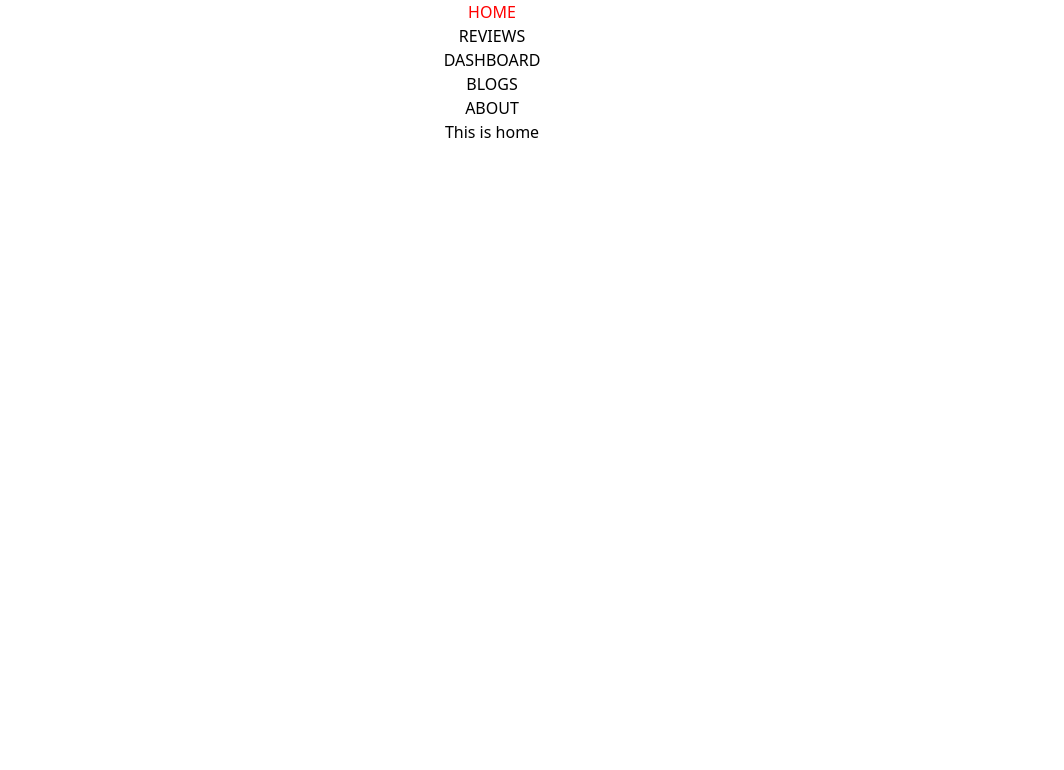
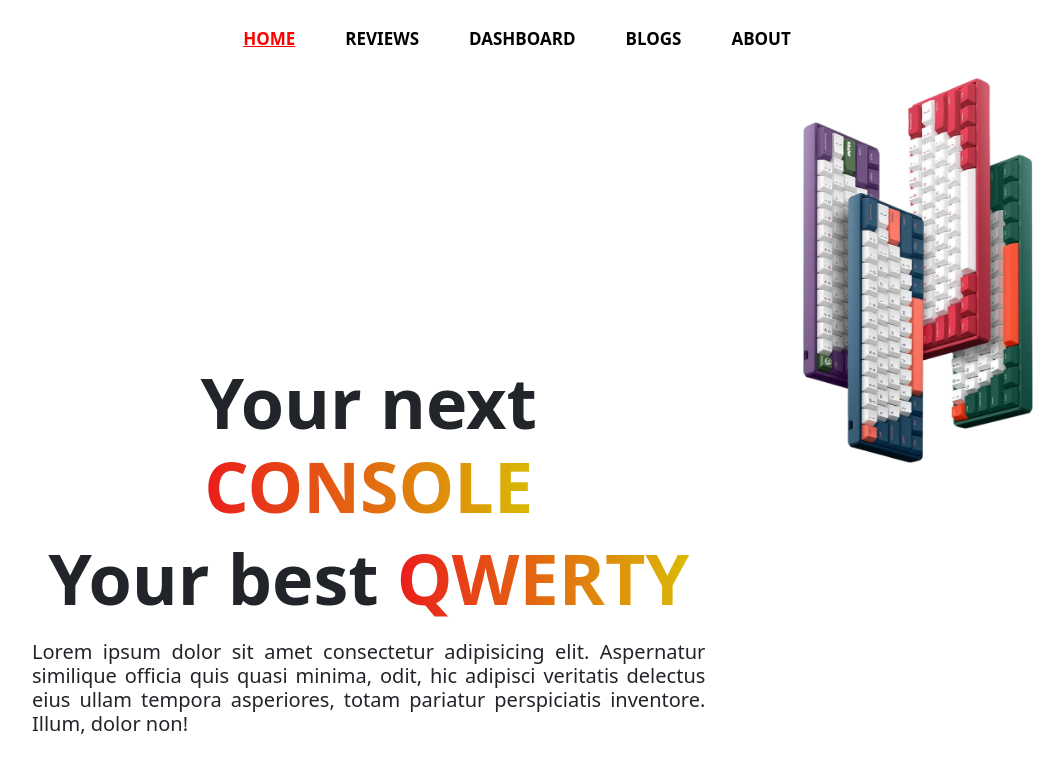
Before and after one commit to MehruzSaif/QWERTY-analysis, a React (Create React App) app: page / in a window 1280 px wide. Shown: the top 770 px of the page, without its empty margins (148-1212 px from the left). Built offline with nearby package versions, Linux system fonts and the light colour scheme.

Commit message:
added home page

```diff
--- a/package.json
+++ b/package.json
@@ -6,7 +6,9 @@
     "@testing-library/jest-dom": "^5.16.3",
     "@testing-library/react": "^12.1.4",
     "@testing-library/user-event": "^13.5.0",
+    "bootstrap": "^5.1.3",
     "react": "^18.0.0",
+    "react-bootstrap": "^2.2.2",
     "react-dom": "^18.0.0",
     "react-router-dom": "^6.3.0",
     "react-scripts": "5.0.0",
--- a/src/components/CustomLink/CustomLink.css
+++ b/src/components/CustomLink/CustomLink.css
@@ -0,0 +1,3 @@
+.custom-link {
+    margin-right: 20px;
+}
--- a/src/components/CustomLink/CustomLink.js
+++ b/src/components/CustomLink/CustomLink.js
@@ -8,7 +8,7 @@ function CustomLink({ children, to, ...props }) {
     return (
         <div>
             <Link
-                style={{ color: match ? 'red' : 'black' }}
+                style={{ color: match ? 'red' : 'black', textDecoration: match ? "underline" : "none" }}
                 to={to}
                 {...props}
             >
--- a/src/components/Header/Header.css
+++ b/src/components/Header/Header.css
@@ -0,0 +1,11 @@
+.nav-bar {
+    display: flex;
+    justify-content: center;
+    padding: 10px;
+}
+
+.custom-link {
+    margin-left: 50px;
+    font-weight: 700;
+    font-size: 17px;
+}
--- a/src/components/Header/Header.js
+++ b/src/components/Header/Header.js
@@ -1,15 +1,16 @@
 import React from 'react';
 import CustomLink from '../CustomLink/CustomLink';
+import './Header.css';
 
 const Header = () => {
     return (
         <div>
-            <nav className='navbar'>
-                <CustomLink to="/">HOME</CustomLink>
-                <CustomLink to="/reviews">REVIEWS</CustomLink>
-                <CustomLink to="/dashboard">DASHBOARD</CustomLink>
-                <CustomLink to="/blogs">BLOGS</CustomLink>
-                <CustomLink to="/about">ABOUT</CustomLink>
+            <nav className='container nav-bar mt-3'>
+                <CustomLink className='custom-link' to="/">HOME</CustomLink>
+                <CustomLink className='custom-link' to="/reviews">REVIEWS</CustomLink>
+                <CustomLink className='custom-link' to="/dashboard">DASHBOARD</CustomLink>
+                <CustomLink className='custom-link' to="/blogs">BLOGS</CustomLink>
+                <CustomLink className='custom-link' to="/about">ABOUT</CustomLink>
             </nav>
         </div>
     );
--- a/src/components/Home/Home.css
+++ b/src/components/Home/Home.css
@@ -0,0 +1,32 @@
+.product-container {
+    display: grid;
+    grid-template-columns: 2fr 1fr;
+}
+
+.written-container {
+    margin-left: 180px;
+    align-items: center;
+    justify-content: center;
+    margin-top: 250px;
+}
+
+.written-container h1 {
+    font-size: 70px;
+    font-weight: 900;
+}
+
+.written-container h5 {
+    margin-top: 20px;
+    text-align: justify;
+}
+
+.written-container span {
+    background: linear-gradient(to right, #eb1c1c, #daba05);
+    background-clip: text;
+    -webkit-text-fill-color: transparent;
+}
+
+.img-container img {
+    border-radius: 10px;
+    margin-top: -50px;
+}
--- a/src/components/Home/Home.js
+++ b/src/components/Home/Home.js
@@ -1,9 +1,19 @@
 import React from 'react';
+import './Home.css';
+import img1 from '../images/keyboard-home.png';
 
 const Home = () => {
     return (
-        <div>
-            <h2>This is home</h2>
+        <div className='product-container my-5'>
+            <div className="written-container">
+                <h1>Your next <span>CONSOLE</span></h1>
+                <h1>Your best <span>QWERTY</span></h1>
+                <h5>Lorem ipsum dolor sit amet consectetur adipisicing elit. Aspernatur similique officia quis quasi minima, odit, hic adipisci veritatis delectus eius ullam tempora asperiores, totam pariatur perspiciatis inventore. Illum, dolor non!</h5>
+            </div>
+
+            <div className="img-container">
+                <img src={img1} alt="" />
+            </div>
         </div>
     );
 };
--- a/src/index.js
+++ b/src/index.js
@@ -4,6 +4,7 @@ import './index.css';
 import App from './App';
 import reportWebVitals from './reportWebVitals';
 import { BrowserRouter } from 'react-router-dom';
+import 'bootstrap/dist/css/bootstrap.min.css';
 
 ReactDOM.render(
   <React.StrictMode>
```
Also changed, not shown: src/components/Navbar/Navbar.js (deleted, +0 -22 lines), src/components/Navbar/Navbar.css (deleted), src/components/images/keyboard-home.png (added), 1 other file (tests, documents, lock files or other folders).
